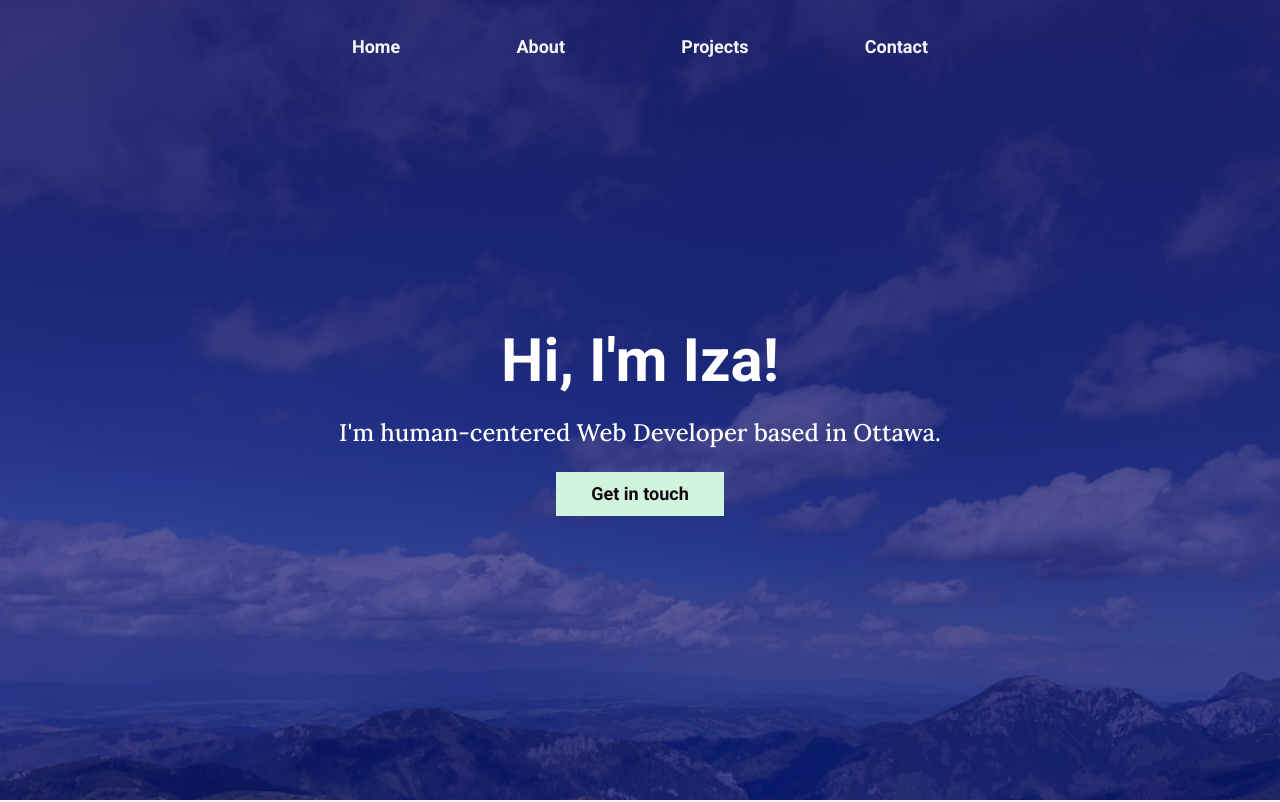
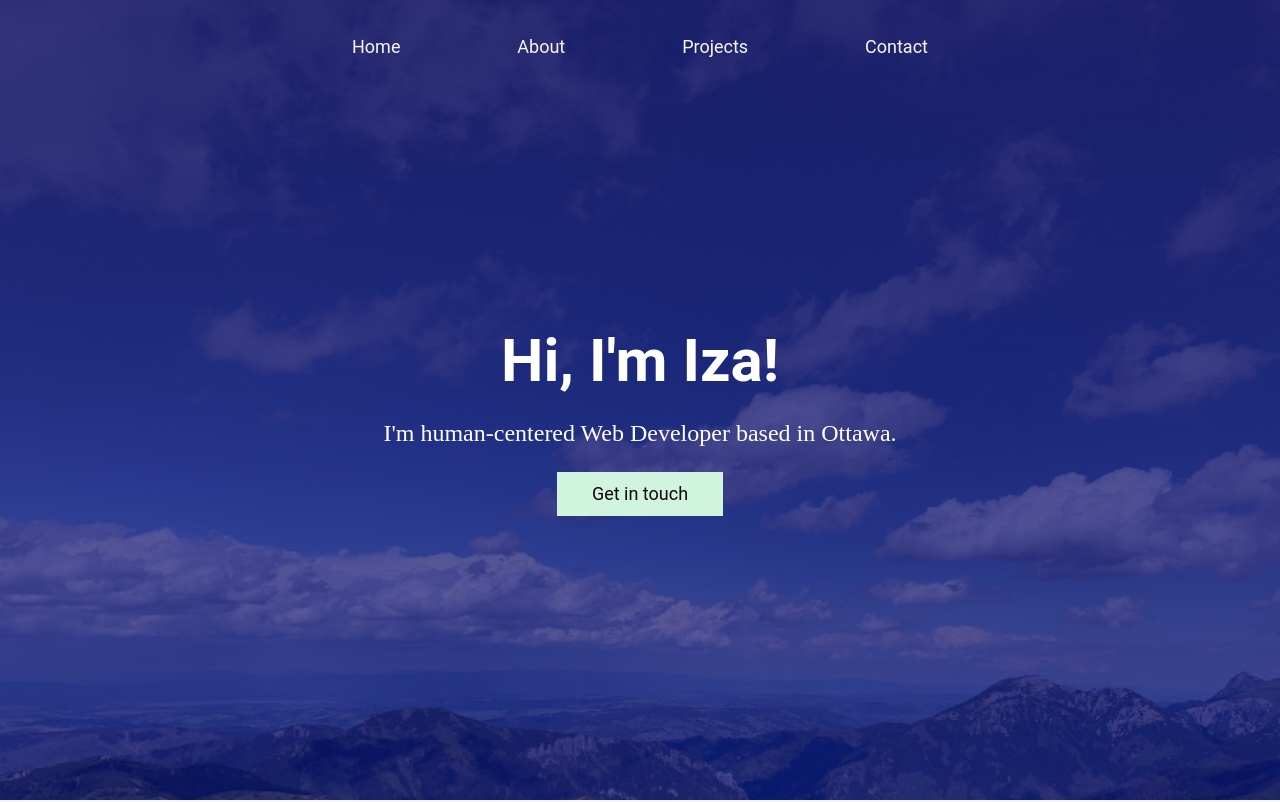
Before and after one commit to izazw/my-portfolio-iza-zamorska-wasielak, a plain HTML site: page index.html in a window 1280 px wide. Shown: the top 802 px of the page. Drawn offline with nearby package versions, Linux system fonts and the light colour scheme.

Commit message:
changing fonts

```diff
--- a/index.html
+++ b/index.html
@@ -7,8 +7,9 @@
 	<script src="https://kit.fontawesome.com/8e0d4d69be.js" crossorigin="anonymous"></script>
 	<link rel="stylesheet" href="./styles/styles.css">
 	<link rel="preconnect" href="https://fonts.googleapis.com">
-	<link rel="preconnect" href="https://fonts.gstatic.com" crossorigin>
-	<link href="https://fonts.googleapis.com/css2?family=Lora:wght@500&family=Roboto:wght@700&display=swap" rel="stylesheet">
+<link rel="preconnect" href="https://fonts.gstatic.com" crossorigin>
+<link href="https://fonts.googleapis.com/css2?family=Nunito+Sans:ital,opsz,wght@0,6..12,400;0,6..12,900;1,6..12,800&display=swap" rel="stylesheet">
+
 	<link rel="stylesheet" href="https://cdn.jsdelivr.net/gh/devicons/devicon@v2.15.1/devicon.min.css">
 
 	<title>Iza Zamorska-Wasielak</title>
```
